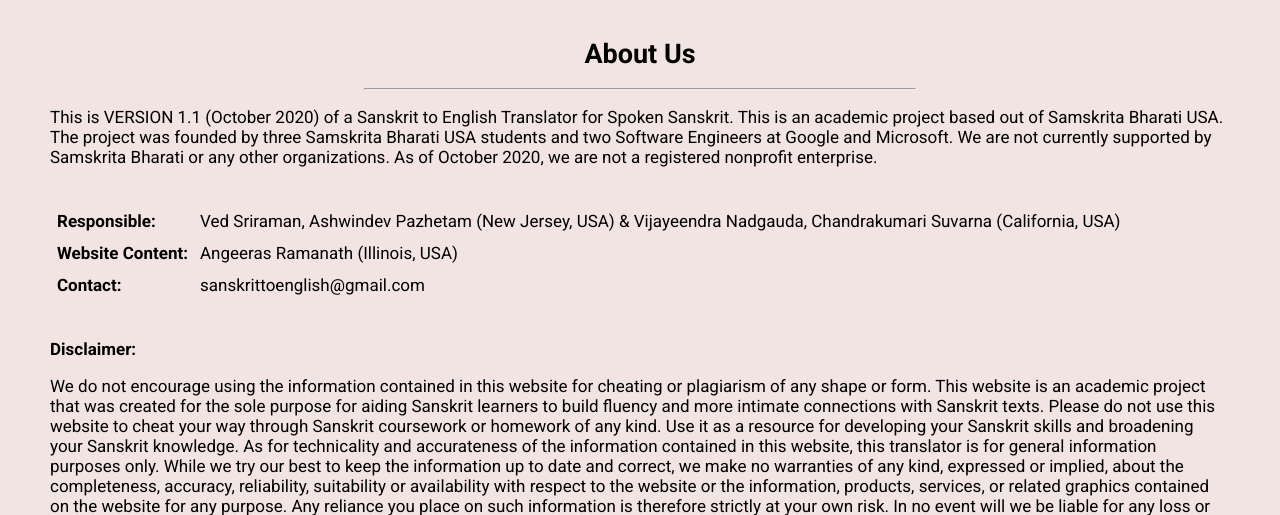
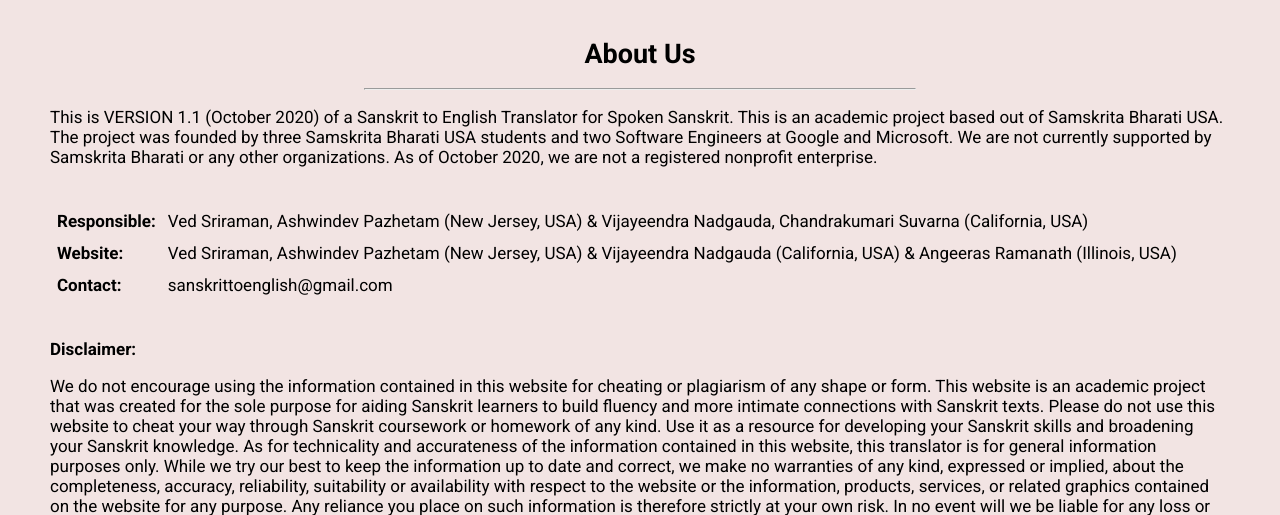
Before and after one commit to apazhetam/sanskrit-translator-website, a Flask app: page /about/ in a window 1280 px wide. Shown: the part 87-602 px from the top of the page. Run offline with Flask 2, Linux system fonts and the light colour scheme; parts of the project's set-up code (start-up, migrations or seed data) failed here and were passed over.

Commit message:
Update about.html

```diff
--- a/templates/about.html
+++ b/templates/about.html
@@ -34,8 +34,8 @@
                 <td style="padding:5px;">Ved Sriraman, Ashwindev Pazhetam (New Jersey, USA) & Vijayeendra Nadgauda, Chandrakumari Suvarna (California, USA)</td>
             </tr>
             <tr>
-                <td style="font-weight:bold;padding:5px;">Website Content: </td>
-                <td style="padding:5px;">Angeeras Ramanath (Illinois, USA) </td>
+                <td style="font-weight:bold;padding:5px;">Website: </td>
+                <td style="padding:5px;">Ved Sriraman, Ashwindev Pazhetam (New Jersey, USA) & Vijayeendra Nadgauda (California, USA) & Angeeras Ramanath (Illinois, USA) </td>
             </tr>
             </tr>
                 <td style="font-weight:bold;padding:5px;">Contact: </td>
```
